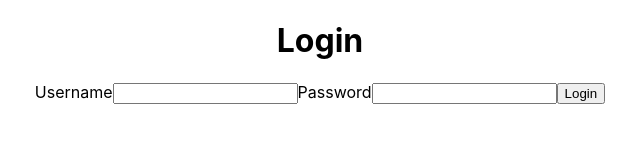
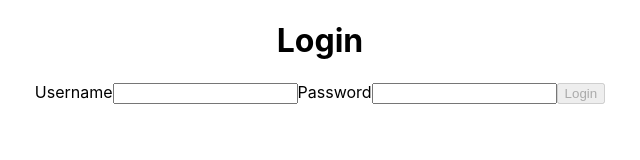
Before and after one commit to VaronLaStrauss/LoginForm, a React (Create React App) app: page / in a window 1280 px wide. Shown: the top 160 px of the page, without its empty margins (320-960 px from the left). Built offline with nearby package versions, Linux system fonts and the light colour scheme.

Commit message:
Working prototype, missing reset form

```diff
--- a/src/login/Login.tsx
+++ b/src/login/Login.tsx
@@ -1,16 +1,16 @@
 import { ReactNode } from "react";
-import { Form } from "../shared/class/form-class";
+import { FormComponent } from "../shared/class/form-class";
 import {
   checkEmailOrUsername,
   checkMinLength,
-  onSubmit,
 } from "../shared/functions/field-validation";
 import "./Login.scss";
 
-export default class Login extends Form {
+export default class Login extends FormComponent {
+  controlLength = 2;
   render(): ReactNode {
     return (
-      <form className="login" onSubmit={onSubmit}>
+      <form className="login" onSubmit={this.onSubmit.bind(this)}>
         <h1>Login</h1>
         <label htmlFor="login_username">Username</label>
         <input
@@ -54,7 +54,14 @@ export default class Login extends Form {
           this.controls.password?.errorType === "empty" && (
             <span className="error">Please enter a password.</span>
           )}
-        <button type="submit">Login</button>
+        {this.state.completed && (
+          <span className="success">
+            Welcome back {this.controls.username?.value}!
+          </span>
+        )}
+        <button type="submit" disabled={!this.completed}>
+          Login
+        </button>
       </form>
     );
   }
--- a/src/shared/class/form-class.tsx
+++ b/src/shared/class/form-class.tsx
@@ -1,13 +1,13 @@
-import { Component } from "react";
+import { Component, FormEvent } from "react";
 import { FormType, FormValidResult } from "../types/form-type";
 
-export abstract class Form extends Component {
+export abstract class FormComponent extends Component {
   controls: FormType = {};
-
   state: {
     controls: FormType;
     completed: boolean;
   } = { completed: false, controls: this.controls };
+  abstract controlLength: number;
 
   markRender(
     key: string,
@@ -19,17 +19,20 @@ export abstract class Form extends Component {
   }
 
   get completed(): boolean {
+    if (Object.keys(this.controls).length < this.controlLength) return false;
     let complete = true;
     for (let key in this.controls) {
-      if (this.controls[key].error) {
+      if (this.controls[key]?.error) {
         complete = false;
         break;
       }
     }
+
     return complete;
   }
 
-  onSubmit() {
+  onSubmit(ev: FormEvent<HTMLFormElement>) {
+    ev.preventDefault();
     if (this.completed) {
       this.setState({ completed: true });
     }
--- a/src/shared/functions/field-validation.ts
+++ b/src/shared/functions/field-validation.ts
@@ -35,10 +35,15 @@ export function checkName(value: string | null): FormValidResult {
   return { type: "empty", isValid: !!value };
 }
 
-export function onSubmit(ev: FormEvent<HTMLFormElement>) {
+/**
+ * @deprecated
+ * @param ev
+ * @returns
+ */
+export function getFormData(ev: FormEvent<HTMLFormElement>) {
   ev.preventDefault();
   const formData = Object.fromEntries(
     new FormData(ev.target as HTMLFormElement)
   );
-  console.log(formData);
+  return formData;
 }
--- a/src/shared/types/form-type.ts
+++ b/src/shared/types/form-type.ts
@@ -1,5 +1,5 @@
 export type FormType = {
-  [formKey: string]: FormValues;
+  [formKey: string]: FormValues | undefined;
 };
 
 type ErrorTypes = "length" | "email" | "empty" | "mismatch";
```
Also changed, not shown: src/register/Register.tsx (+12 -7 lines).
